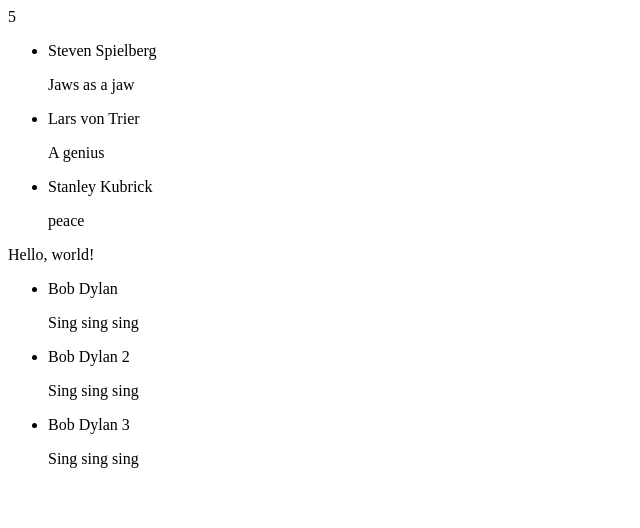
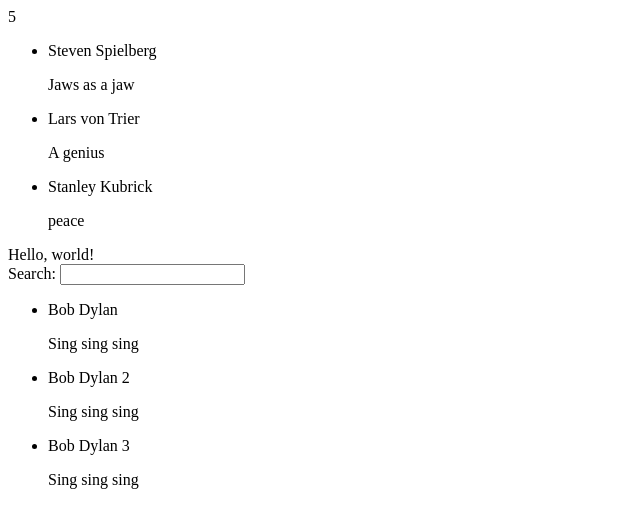
Before and after one commit to niclasek/angularjs-demo, a website: page static/index.html in a window 1280 px wide. Shown: the whole page, without its empty margins (0-640 px from the left). Drawn offline with nearby package versions, Linux system fonts and the light colour scheme.

Commit message:
Added search  filter in the controller.

```diff
--- a/static/app/templates/fragments/user-list.template.html
+++ b/static/app/templates/fragments/user-list.template.html
@@ -1,6 +1,20 @@
-<ul>
-	<li ng-repeat="user in $ctrl.users">
-		<span>{{user.name}}</span>
-		<p>{{user.snippet}}</p>
-	</li>
-</ul>
+<div class="container-fluid">
+	<div class="row">
+		<div class="col-md-2">
+			<!--Sidebar content-->
+
+			Search: <input ng-model="$ctrl.query" />
+
+		</div>
+		<div class="col-md-10">
+			<!--Body content-->
+			<ul>
+				<li ng-repeat="user in $ctrl.users | filter:$ctrl.query">
+					<span>{{user.name}}</span>
+					<p>{{user.snippet}}</p>
+				</li>
+			</ul>
+
+		</div>
+	</div>
+</div>
```
